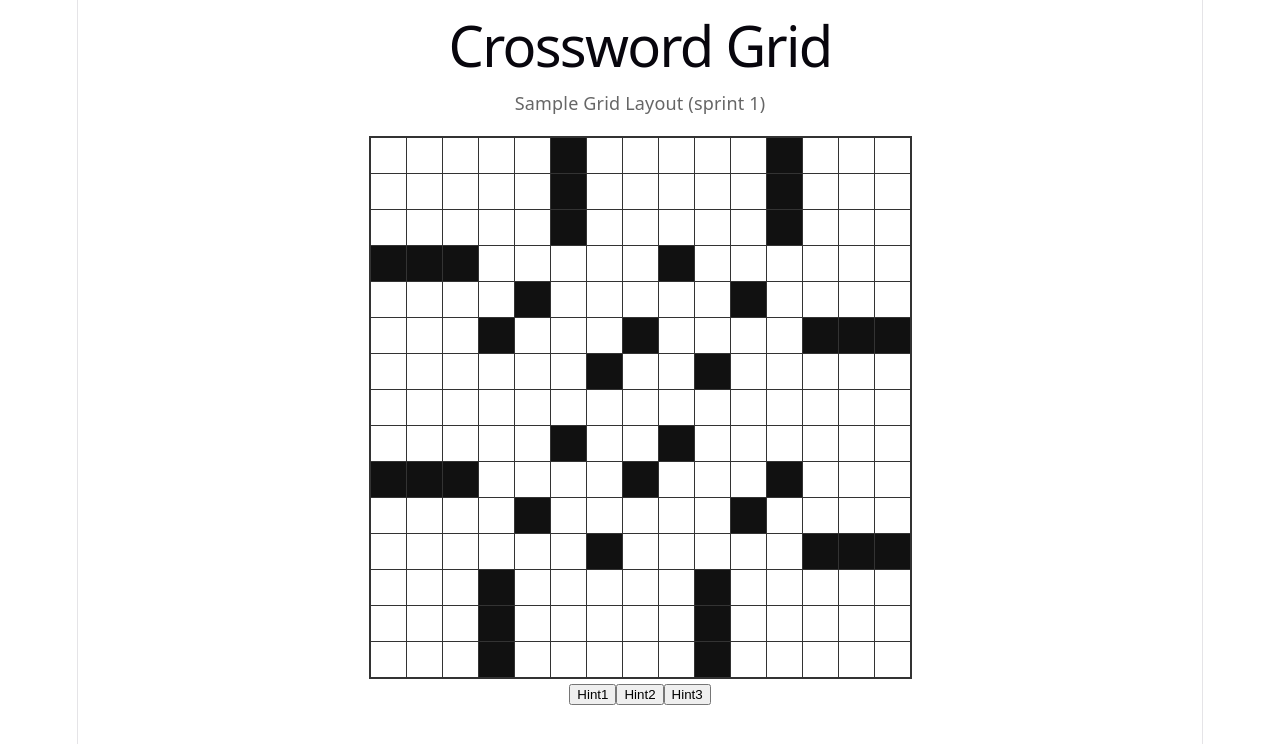
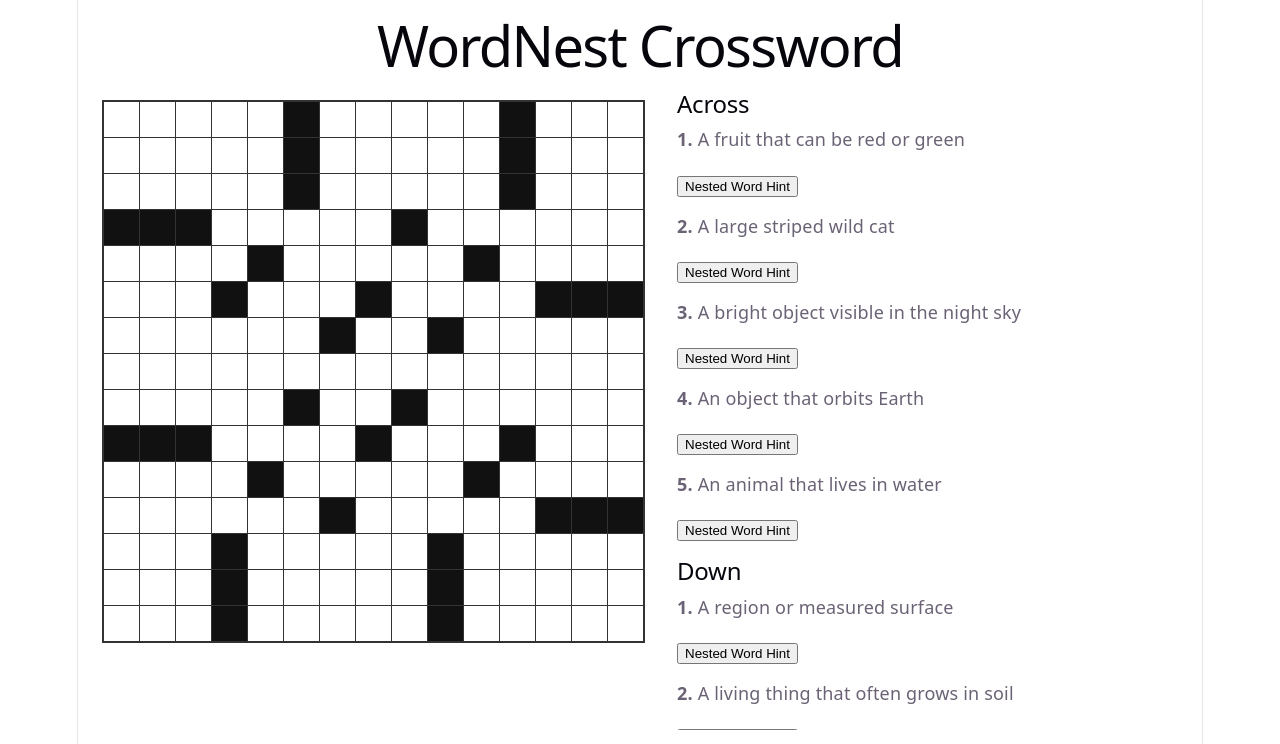
Before and after one commit to sambell25/Team1-Nested-Crossword, a React app in the folder frontend/: page / in a window 1280 px wide. Shown: the top 744 px of the page. Built offline with nearby package versions, Linux system fonts and the light colour scheme; the HTML template or start-up script is replaced by a standard one.

Commit message:
Added hint panel, some visual changes

```diff
--- a/frontend/src/App.css
+++ b/frontend/src/App.css
@@ -1,3 +1,27 @@
+.layout {
+  display: grid;
+  grid-template-columns: auto 1fr;
+  gap: 32px;
+  align-items: start;
+  padding: 0 24px;
+}
+
+.layout-hints {
+  max-height: 80vh;
+  overflow-y: auto;
+  text-align: left;
+}
+
+.clue {
+  margin-bottom: 16px;
+}
+
+@media (max-width: 900px) {
+  .layout {
+    grid-template-columns: 1fr;
+  }
+}
+
 .counter {
   font-size: 16px;
   padding: 5px 10px;
@@ -182,3 +206,17 @@
     border-right-color: var(--border);
   }
 }
+
+.layout {
+  display: grid;
+  grid-template-columns: auto 1fr; /* grid on left, hints take the rest */
+  gap: 32px;
+  align-items: start;
+  padding: 0 24px;
+}
+.layout-hints { max-height: 80vh; overflow-y: auto; text-align: left; }
+.clue { margin-bottom: 16px; }
+
+@media (max-width: 900px) {
+  .layout { grid-template-columns: 1fr; } /* stack on small screens */
+}
--- a/frontend/src/App.jsx
+++ b/frontend/src/App.jsx
@@ -1,21 +1,18 @@
 import Grid from './components/Grid'
+import HintPanel from './components/HintPanel'
 import './App.css'
 
 function App() {
   return (
     <div className="App">
       <header style={{ textAlign: 'center', margin: '20px 0' }}>
-        <h1>Crossword Grid</h1>
-        <p style={{ color: '#666' }}>Sample Grid Layout (sprint 1)</p>
+        <h1>WordNest Crossword</h1>
       </header>
-      <main>
-        <Grid />
-        <button type="button">Hint1</button>
-        <button type="button">Hint2</button>
-        <button type="button">Hint3</button>
+      <main className="layout">
+        <section className="layout-grid"><Grid /></section>
+        <aside className="layout-hints"><HintPanel /></aside>
       </main>
     </div>
   )
 }
-
 export default App
--- /dev/null
+++ b/frontend/src/components/HintPanel.jsx
@@ -0,0 +1,36 @@
+import { useState } from 'react'
+import { getPuzzleEntries } from '../services/mockPuzzleService'
+
+export default function HintPanel() {
+  const entries = getPuzzleEntries()
+  const [revealed, setRevealed] = useState({})
+
+  const reveal = (id) =>
+    setRevealed((r) => ({ ...r, [id]: (r[id] ?? 0) + 1 }))
+
+  const renderGroup = (direction) => (
+    <>
+      <h2>{direction === 'across' ? 'Across' : 'Down'}</h2>
+      {entries.filter((e) => e.direction === direction).map((e) => {
+        const shown = revealed[e.answerid] ?? 0
+        return (
+          <div key={e.answerid} className="clue">
+            <p><strong>{e.cluenumber}.</strong> {e.clue}</p>
+            <ul>
+              {e.hints.slice(0, shown).map((h, i) => <li key={i}>{h}</li>)}
+            </ul>
+            <button
+              type="button"
+              disabled={shown >= e.hints.length}
+              onClick={() => reveal(e.answerid)}
+            >
+              { `Nested Word Hint`}
+            </button>
+          </div>
+        )
+      })}
+    </>
+  )
+
+  return <div className="hint-panel">{renderGroup('across')}{renderGroup('down')}</div>
+}
```
